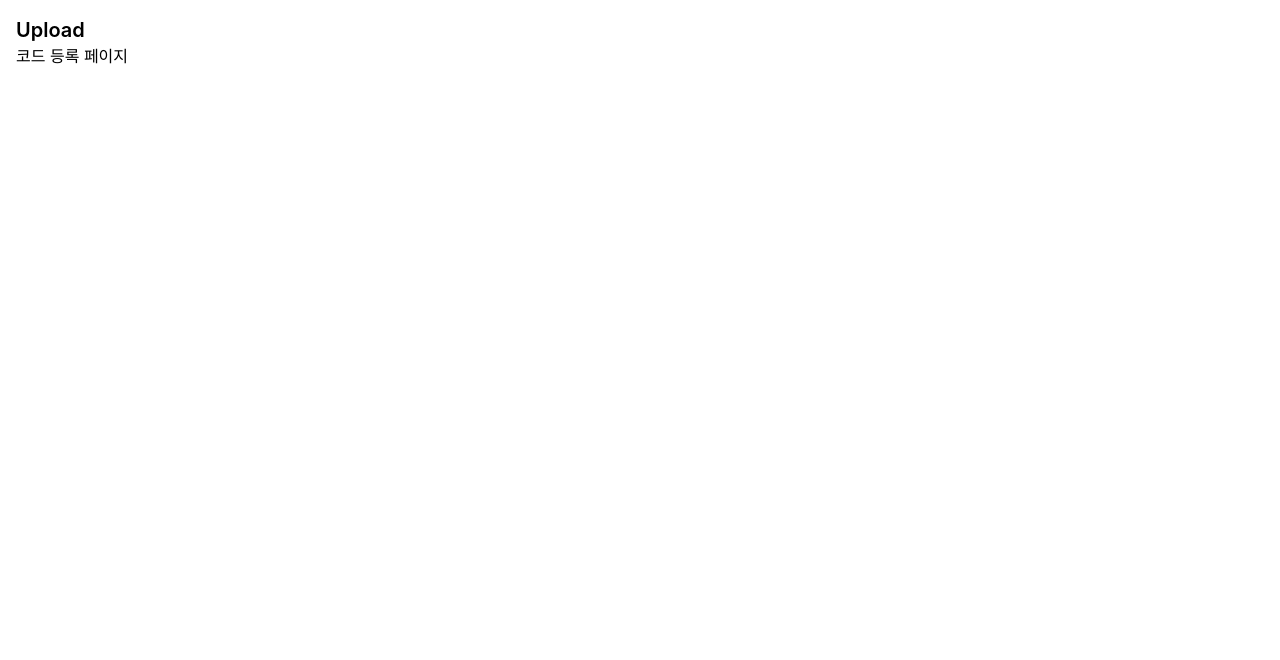
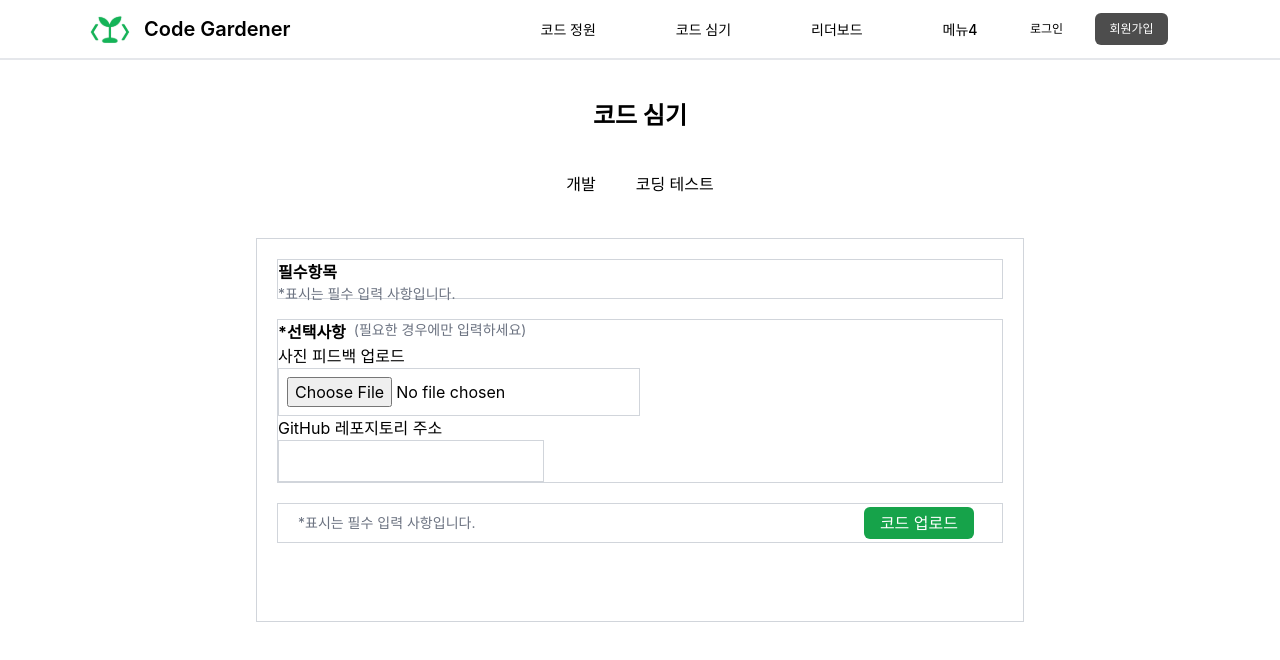
Before and after one commit to 2025-YU-SE/Gardener_web, a React (Vite) app: page /upload in a window 1280 px wide. Shown: the top 660 px of the page. Built offline with nearby package versions, Linux system fonts and the light colour scheme; a web font is replaced by a local one.

Commit message:
feat: 코드심기 컴포넌트 생성
- 코드심기 컴포넌트 생성

```diff
--- a/src/pages/Upload.jsx
+++ b/src/pages/Upload.jsx
@@ -1,10 +1,47 @@
 import React from 'react'
+import Header from '../components/header/Header'
 
 function Upload() {
   return (
-    <div className="p-4">
-      <h1 className="text-xl font-semibold">Upload</h1>
-      <p>코드 등록 페이지</p>
+    <div>
+      <Header/>
+      <div className="flex flex-col gap-10 mt-10 items-center">
+        <div className="font-bold text-2xl">코드 심기</div>
+        <div className='flex gap-10'>
+          <div className="hover:font-bold border-b-2 border-transparent hover:border-black">개발</div>
+          <div className="hover:font-bold border-b-2 border-transparent hover:border-black">코딩 테스트</div>
+        </div>
+        <div className="border border-gray-300 w-3/5 h-96 flex flex-col gap-5 p-5">
+          <div className="border border-gray-300 h-10">
+            <div className="font-bold">
+              필수항목
+            </div>
+            <div className="text-sm text-gray-500">
+              *표시는 필수 입력 사항입니다.
+            </div>
+          </div>
+          <div className="border border-gray-300 flex-col items-center">
+            <div className="flex gap-2">
+              <div className="font-bold">*선택사항</div>
+              <div className="text-sm text-gray-500">(필요한 경우에만 입력하세요)</div>
+            </div>
+            <div>
+              <h3>사진 피드백 업로드</h3>
+              <input type="file"  className="border border-gray-300 p-2" />
+            </div>
+            <div>
+              <h3>GitHub 레포지토리 주소</h3>
+              <input type="text" className="border border-gray-300 p-2" />
+            </div>
+          </div>
+          <div className="border border-gray-300 h-10 flex justify-between items-center px-5">
+            <div className="text-sm text-gray-500">
+            *표시는 필수 입력 사항입니다.
+            </div>
+            <button className='m-2 px-4 py-1 rounded-md bg-[#16A34A] text-white'>코드 업로드</button>
+          </div>
+        </div>
+      </div>
     </div>
   )
 }
```
